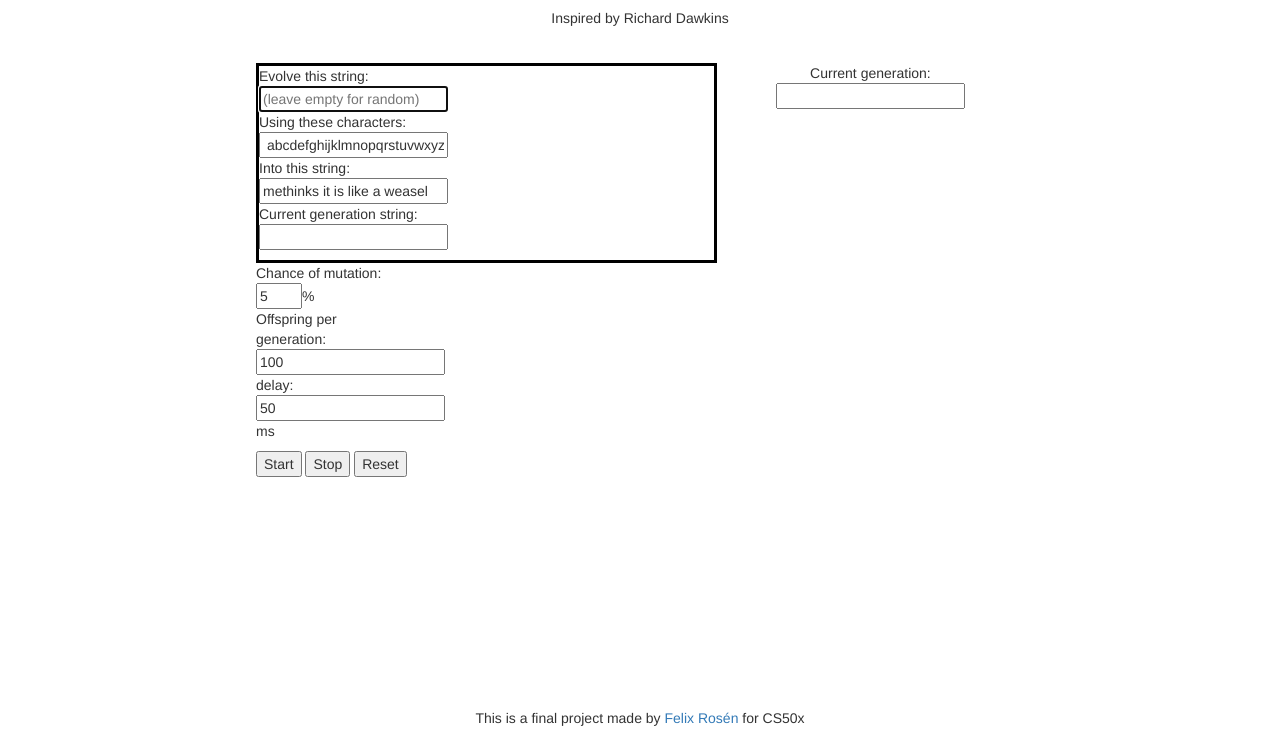
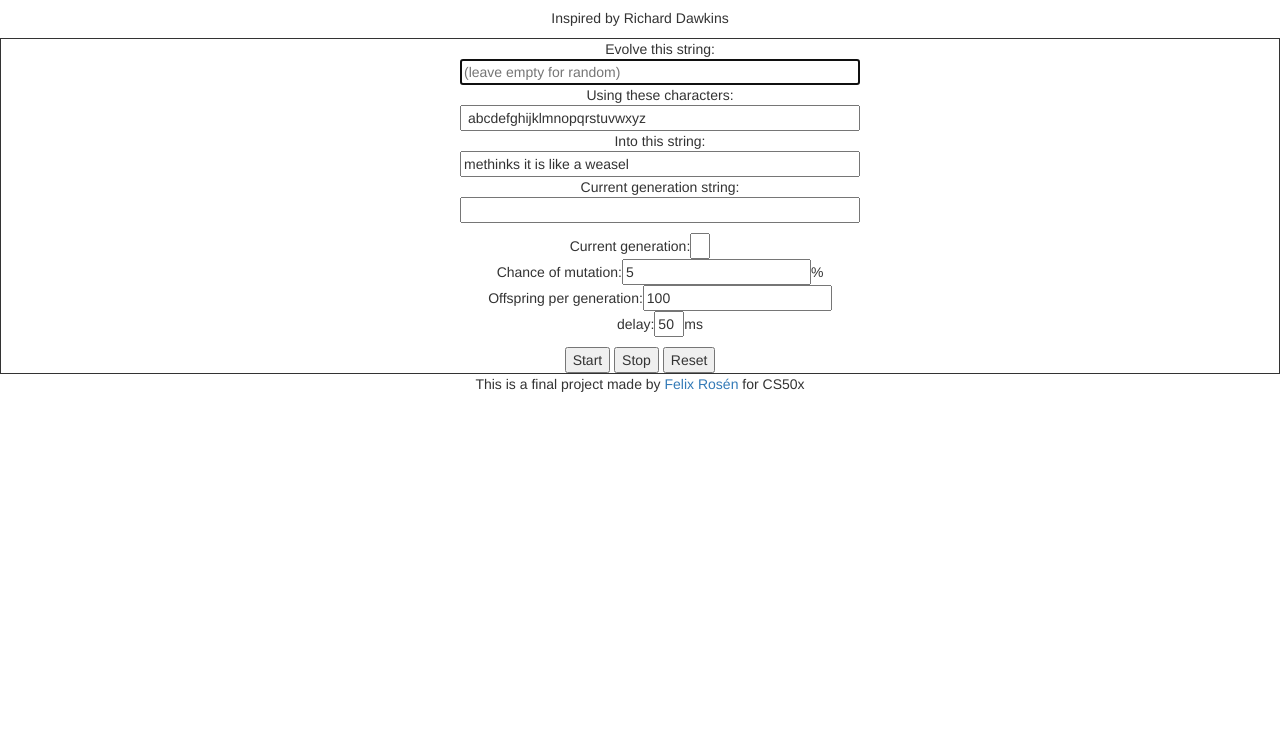
Before and after one commit to TheFelixR/Weasle-Program, a plain HTML site: page index.html in a window 1280 px wide. Shown: the part 62-800 px from the top of the page. Drawn offline with nearby package versions, Linux system fonts and the light colour scheme.

Commit message:
Update style.css

```diff
--- a/style.css
+++ b/style.css
@@ -1,54 +1,35 @@
-body {
+body{
 	text-align: center;
-	background-color: #D8D8D8;
-	font-size: 15px;
-}
-ul {
-	padding: 0;
-    list-style-type: none;
-}
-#header {
-	padding-bottom: 2%;
 }
 
-#middle {
-	padding-left: 20%;
-	padding-right: 20%;
+ul{
+	list-style-type: none;
 }
-	#settings {
-		float: left;
-		text-align: left;
-		width: 60%;
-		padding-right: 0;
-			border-size:2px;
-			border-style:solid;
-			border-color:black;
-	}
-		#text_settings {
-			float: left;
-			text-align: right;
-			width: 15%;
-		}
-		#input_settings{
-			float: left;
-			width: 75%;
-		}
 
-	#mutation_settings {
-		text-align: left;
-		width: 20%;
-		padding:0;
-	}
-		#mutation_rate {
-			width: 30%;
-		}
+#middle{
+	border: 1px solid;
+	padding-left: 25px;
+	padding-right: 25px;
+}
 
-		#offspring {
-			width: 30%;
-		}
+#settings input[type="text"]{
+	width: 400px;
+}
 
-#footer {
-    position: fixed;
-    bottom: 0;
-    width: 100%;
+#settings p{
+	padding: none;
 }
+
+#mutation{
+	width:30px;
+}
+#current input[type="text"]{
+	width: 20px;
+}
+#delay{
+	width: 20px;
+}
+
+#mutation_settings input[type="text"]{
+	width:30px;
+}
```
